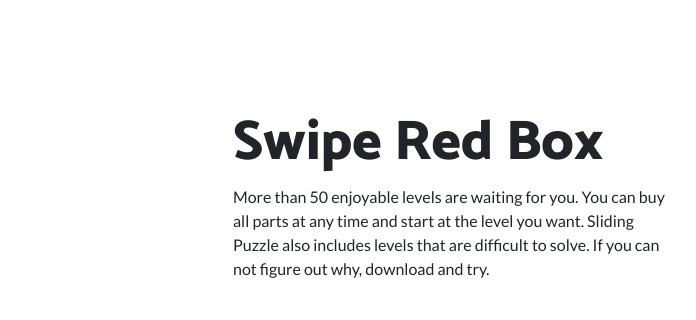
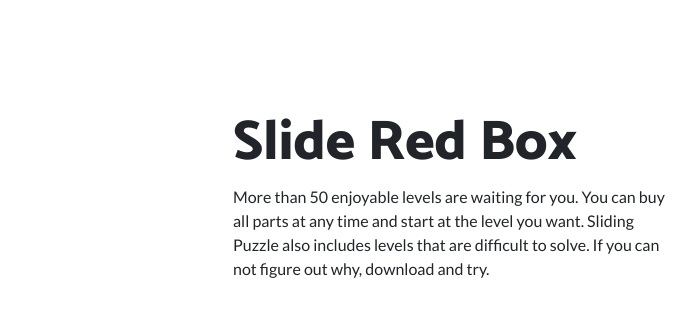
Before and after one commit to yilmazburk/redboxgamestudios.github.io, a website: page slidingpuzzle.html in a window 1280 px wide. Shown: the part 1367-1687 px from the top of the page, 470-1166 px from the left. Drawn offline with Linux system fonts and the light colour scheme.

Commit message:
Text editing

```diff
--- a/slidingpuzzle.html
+++ b/slidingpuzzle.html
@@ -82,7 +82,7 @@
           </div>
           <div class="col-lg-6">
             <div class="p-5">
-              <h2 class="display-4">Swipe Red Box</h2>
+              <h2 class="display-4">Slide Red Box</h2>
               <p>More than 50 enjoyable levels are waiting for you. You can buy all parts at any time and start at the level you want.
 
                 Sliding Puzzle also includes levels that are difficult to solve. If you can not figure out why, download and try.
```
